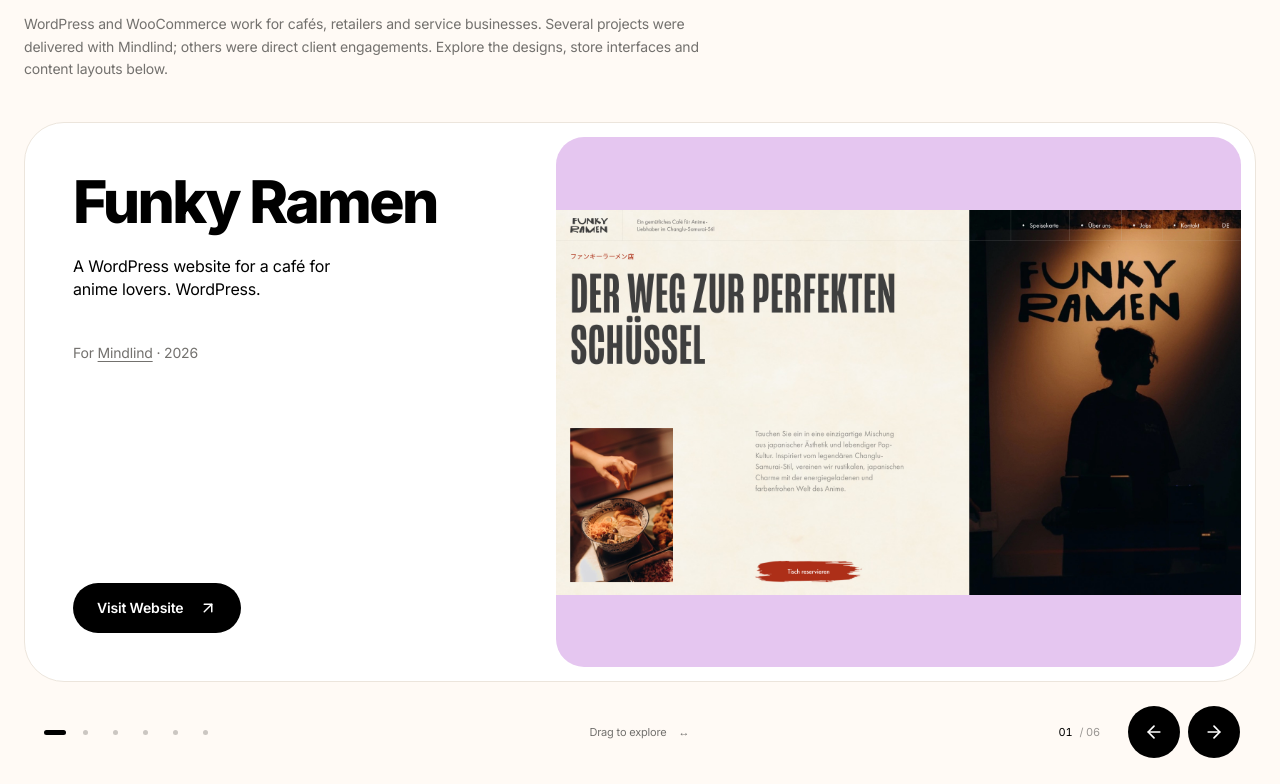
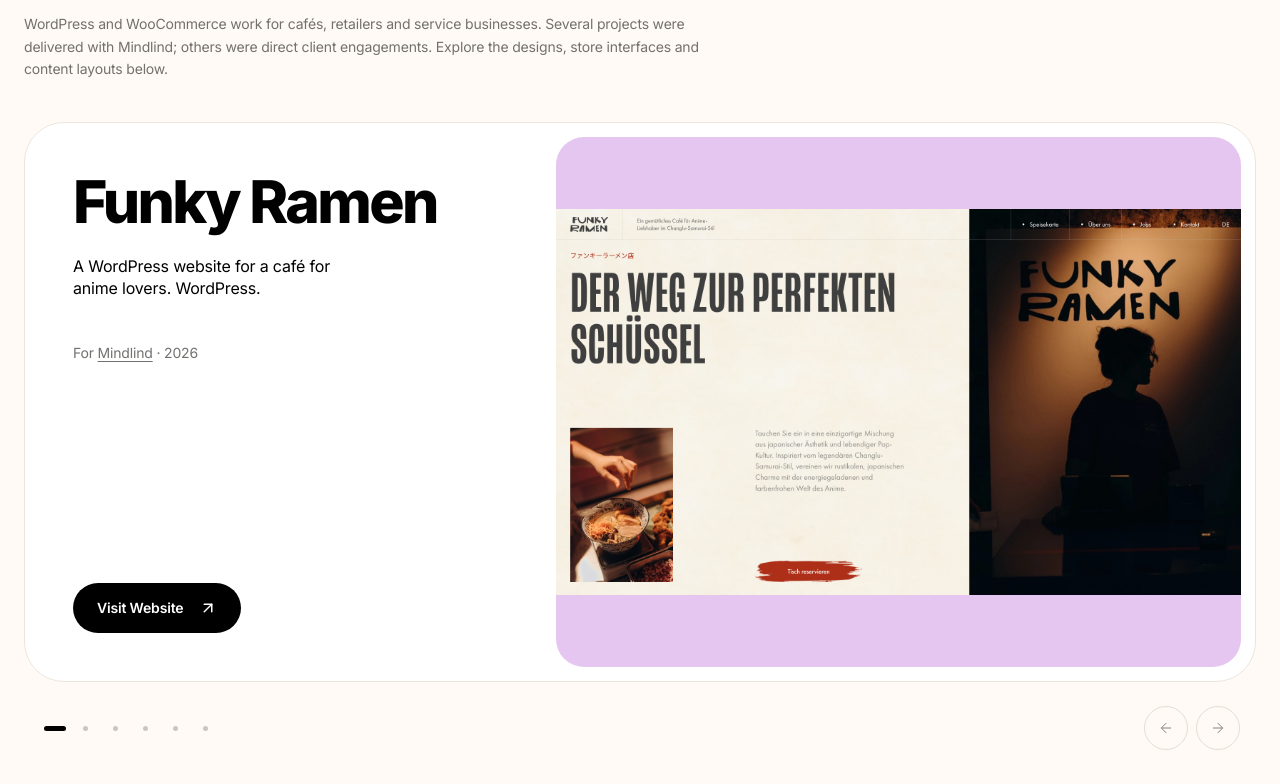
Before and after one commit to almazbisenbaev/almaz, a Next.js app: page /wordpress-developer in a window 1280 px wide. Shown: the part 4336-5120 px from the top of the page. Built offline with nearby package versions, Linux system fonts and the light colour scheme.

Commit message:
Update portfolio carousel

```diff
--- a/src/components/portfolio-spotlight/portfolio-spotlight.jsx
+++ b/src/components/portfolio-spotlight/portfolio-spotlight.jsx
@@ -6,7 +6,6 @@
 import { ArrowLeft, ArrowRight, ArrowUpRight } from 'lucide-react';
 import s from './portfolio-spotlight.module.css';
 
-const pad = (value) => String(value).padStart(2, '0');
 const motionQuery = '(prefers-reduced-motion: reduce)';
 function subscribeMotion(callback) {
   const query = window.matchMedia(motionQuery);
@@ -49,7 +48,7 @@
 
 function useCarousel(loop = false) {
   const reducedMotion = useReducedMotion();
-  const [ref, api] = useEmblaCarousel({ loop, align: 'start', containScroll: 'trimSnaps', duration: reducedMotion ? 0 : 42 });
+  const [ref, api] = useEmblaCarousel({ loop, align: 'start', containScroll: 'trimSnaps', duration: reducedMotion ? 0 : 48 });
   const [selected, setSelected] = useState(0);
   const [canPrevious, setCanPrevious] = useState(loop);
   const [canNext, setCanNext] = useState(true);
@@ -64,6 +63,38 @@
     api.on('select', update).on('reInit', update);
     return () => { api.off('select', update).off('reInit', update); };
   }, [api]);
+  useEffect(() => {
+    if (!api) return;
+    let slides = api.slideNodes();
+    const animate = () => {
+      const engine = api.internalEngine();
+      const width = engine.containerRect.width || 1;
+      // Use Embla's cached geometry and rendered location, including loop
+      // offsets. No layout reads or React renders in the animation loop.
+      slides.forEach((slide, index) => {
+        const loopPoint = engine.slideLooper.loopPoints.find((point) => point.index === index);
+        const offset = engine.slideRects[index].left - engine.containerRect.left
+          + engine.offsetLocation.get() + (loopPoint?.target() || 0);
+        const progress = reducedMotion ? 0 : Math.max(-1, Math.min(1, offset / width));
+        const distance = Math.abs(progress);
+        slide.style.setProperty('--card-scale', String(1 - distance * 0.035));
+        slide.style.setProperty('--image-shift', `${progress * -18}px`);
+        slide.style.setProperty('--image-scale', String(1 - distance * 0.035));
+      });
+    };
+    const reset = () => { slides = api.slideNodes(); animate(); };
+    const release = () => {
+      if (reducedMotion) api.scrollTo(api.selectedScrollSnap(), true);
+    };
+    animate();
+    api.on('scroll', animate).on('reInit', reset).on('settle', animate).on('pointerUp', release);
+    return () => {
+      api.off('scroll', animate).off('reInit', reset).off('settle', animate).off('pointerUp', release);
+      slides.forEach((slide) => {
+        ['--card-scale', '--image-shift', '--image-scale'].forEach((name) => slide.style.removeProperty(name));
+      });
+    };
+  }, [api, reducedMotion]);
   const go = useCallback((index) => api?.scrollTo(index, reducedMotion), [api, reducedMotion]);
   const previous = () => api?.scrollPrev(reducedMotion);
   const next = () => api?.scrollNext(reducedMotion);
@@ -124,6 +155,7 @@
               <article className={s.spotlightSlide} key={project.name} id={project.id} aria-roledescription="slide"
                 aria-label={`${index + 1} of ${projects.length}: ${project.name}`} aria-hidden={index !== carousel.selected}
                 inert={index !== carousel.selected}>
+                <div className={s.spotlightCard}>
                 <div className={s.spotlightCopy}>
                   <h3>{project.name}</h3>
                   <p>{project.result || project.description}</p>
@@ -131,6 +163,7 @@
                   <ProjectLink project={project} />
                 </div>
                 <ProjectImage project={project} className={s.spotlightImage} />
+                </div>
               </article>
             ))}
           </div>
@@ -140,8 +173,8 @@
             {projects.map((project, index) => <button key={project.name} type="button" aria-label={`Show ${project.name} in Spotlight`}
               aria-current={carousel.selected === index ? 'true' : undefined} onClick={() => carousel.go(index)}><span /></button>)}
           </div>
-          <p id={instructionsId} className={s.carouselHint}>Drag to explore <span aria-hidden="true">↔</span><span className={s.srOnly}> or use the left and right arrow keys when the carousel is focused.</span></p>
-          <div className={s.controlGroup}><span className={s.counter} aria-live="polite">{pad(carousel.selected + 1)} <span>/ {pad(projects.length)}</span></span><Arrows {...carousel} label="Spotlight" /></div>
+          <p id={instructionsId} className={s.srOnly}>Drag to explore or use the left and right arrow keys when the carousel is focused.</p>
+          <Arrows {...carousel} label="Spotlight" />
         </div>}
       </div>
     </Wrapper>
--- a/src/components/portfolio-spotlight/portfolio-spotlight.module.css
+++ b/src/components/portfolio-spotlight/portfolio-spotlight.module.css
@@ -30,17 +30,19 @@
 .credit { color: var(--muted); font-size: 14px; line-height: 1.6; }
 .root .credit a { text-decoration: underline; text-underline-offset: 3px; }
 .arrows { display: flex; gap: 8px; }
-.arrows button { display: grid; place-items: center; width: 52px; height: 52px; border-radius: 50%; background: #000; color: #fff; transition: transform .3s, background .3s; }
-.arrows button:hover:not(:disabled) { background: #333; transform: translateY(-2px); }
-.counter { display: inline-flex; gap: 7px; white-space: nowrap; font-size: 11px; font-variant-numeric: tabular-nums; }
-.counter > span { opacity: .4; }
-.controlGroup { display: flex; align-items: center; gap: 28px; }
+.arrows button { display: grid; place-items: center; width: 44px; height: 44px; border: 1px solid #e5ded5; border-radius: 50%; background: transparent; color: #8e8478; transition: color .25s, border-color .25s, background .25s; }
+.arrows button svg { width: 16px; height: 16px; stroke-width: 1.5; }
+.arrows button:hover:not(:disabled) { background: #f1ebe4; border-color: #cfc7bc; color: #514b44; }
 .srOnly { position: absolute; width: 1px; height: 1px; padding: 0; margin: -1px; overflow: hidden; clip: rect(0,0,0,0); white-space: nowrap; border: 0; }
 
 /* Spotlight: the homepage's oversized type inside a soft, borderless stage. */
-.spotlightViewport { overflow: visible; }
-.spotlightTrack { display: flex; touch-action: pan-y pinch-zoom; }
-.spotlightSlide { display: grid; grid-template-columns: 43% minmax(0, 57%); flex: 0 0 100%; min-width: 0; margin-right: 24px; padding: 14px; border: 1px solid #ece5dc; border-radius: var(--card-radius); background: #fff; }
+.spotlightViewport { position: relative; overflow: visible; cursor: grab; }
+.spotlightViewport:active { cursor: grabbing; }
+.spotlightTrack { display: flex; touch-action: pan-y pinch-zoom; will-change: transform; }
+.spotlightCard { scale: var(--card-scale, 1); transform-origin: center; }
+.spotlightViewport img { -webkit-user-drag: none; user-select: none; }
+.spotlightSlide { display: flex; flex: 0 0 100%; min-width: 0; margin-right: 24px; }
+.spotlightCard { display: grid; grid-template-columns: 43% minmax(0, 57%); width: 100%; min-width: 0; padding: 14px; border: 1px solid #ece5dc; border-radius: var(--card-radius); background: #fff; }
 .spotlightCopy { display: flex; flex-direction: column; align-items: flex-start; min-width: 0; padding: 34px 30px 34px 34px; }
 .spotlightCopy h3 { max-width: 100%; font-size: clamp(40px, 4.6vw, 66px); line-height: 1.05; margin-block: 0 22px; text-wrap: balance; }
 .spotlightCopy > p { font-size: 16px; line-height: 1.4; max-width: 260px; }
@@ -50,13 +52,12 @@
 .spotlightCopy > .projectLink { margin-top: auto; }
 .spotlightImage { aspect-ratio: auto; min-height: 530px; }
 .spotlightImage img { object-fit: contain; }
+.spotlightImage img { transform: translate3d(var(--image-shift, 0px), 0, 0) scale(var(--image-scale, 1)); transition: none; }
 .carouselFooter { display: flex; justify-content: space-between; align-items: center; margin-top: 24px; gap: 20px; padding-inline: 16px; }
 .dots { display: flex; align-items: center; }
 .dots button { display: grid; place-items: center; width: 30px; height: 44px; padding: 0; background: transparent; }
 .dots button span { width: 5px; height: 5px; background: #cbc6c1; border-radius: 10px; transition: width .35s, background .35s; }
 .dots button[aria-current] span { width: 22px; background: #000; }
-.carouselHint { color: var(--muted); font-size: 11px; }
-.carouselHint > span { margin-left: 9px; }
 
 
 @media (min-width: 1500px) {
@@ -77,7 +78,7 @@
   .headerAside > p { font-size: 11px; max-width: 180px; }
   .arrows button { width: 44px; height: 44px; }
   .image { border-radius: 20px; }
-  .spotlightSlide { display: flex; flex-direction: column; padding: 10px; }
+  .spotlightCard { display: flex; flex-direction: column; padding: 10px; }
   .spotlightImage { order: -1; min-height: 0; aspect-ratio: 1.35; }
   .spotlightCopy { flex: 1; padding: 24px 16px 18px; }
   .spotlightCopy h3 { font-size: clamp(32px, 9vw, 54px); margin-bottom: 16px; }
@@ -87,12 +88,11 @@
   .spotlightDetails .credit { margin-top: 10px; }
   .spotlightCopy > .projectLink { font-size: 13px; padding: 15px 20px; }
   .carouselFooter { gap: 10px; margin-top: 18px; flex-wrap: wrap; padding-inline: 2px; }
-  .carouselHint { display: none; }
   .dots button { width: 23px; }
-  .controlGroup { gap: 12px; }
-  .controlGroup .counter { font-size: 10px; gap: 4px; }
 }
 @media (prefers-reduced-motion: reduce) {
+  .spotlightCard { scale: 1; }
+  .spotlightImage img { transform: none; }
   .root *, .root *::before, .root *::after { animation: none !important; transition: none !important; scroll-behavior: auto !important; }
 }
 
```
